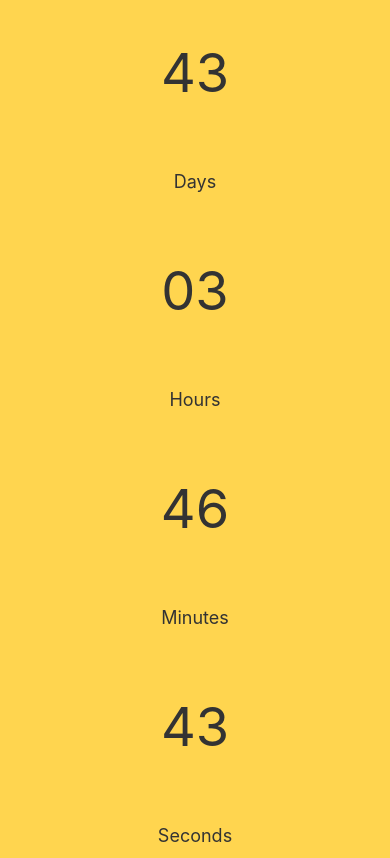
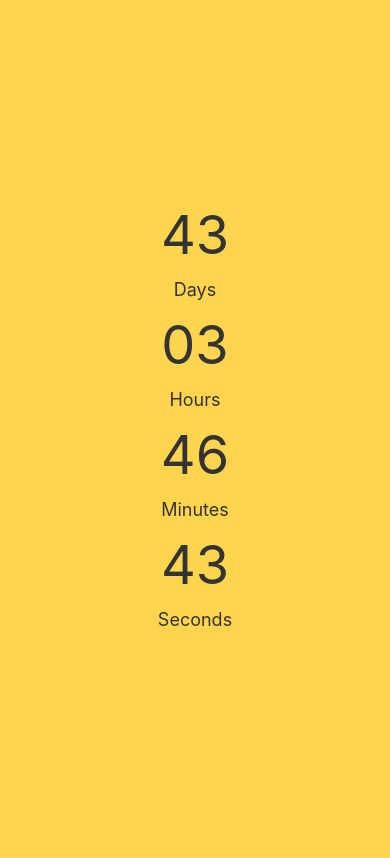
Before and after one commit to Nastance/goit-js-hw-11-timer, a plain HTML site: page index.html in a window 390 px wide. Drawn offline with Linux system fonts and the light colour scheme.

Commit message:
style corrected

```diff
--- a/css/style.css
+++ b/css/style.css
@@ -28,22 +28,16 @@ body {
   display: inline-block;
   font-size: 1.5em;
   list-style-type: none;
-  padding: 1em;
+  padding: 0;
   text-transform: uppercase;
+  max-width: 768px;
+  font-size: 3.375rem;
 }
 
 .label {
   display: block;
   font-size: 4.5rem;
+  max-width: 768px;
+  font-size: 1.125rem;
+  padding: 0.75rem;
 }
-
-@media all and (max-width: 768px) {
-  .label {
-    font-size: 1.125rem;
-    padding: 0.75rem;
-  }
-
-  .value {
-    font-size: 3.375rem;
-  }
-}
```
